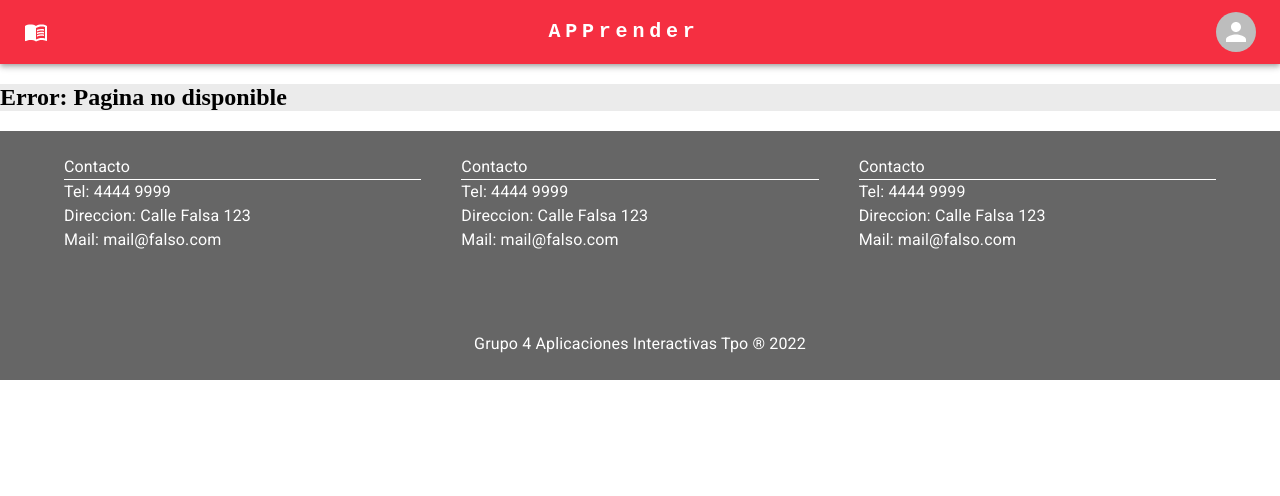
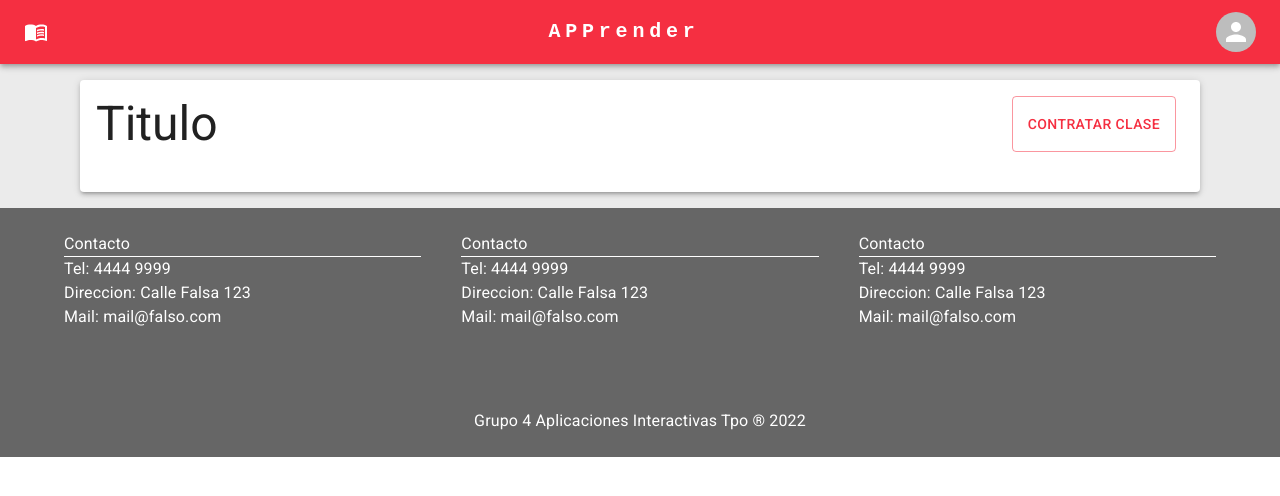
Before and after one commit to NachoRondan/ai-tpo-front, a React (Create React App) app: page /my-courses in a window 1280 px wide. Shown: the top 496 px of the page. Built offline with nearby package versions, Linux system fonts and the light colour scheme.

Commit message:
Agrego placeholder para pagina de cursos

```diff
--- a/src/App.js
+++ b/src/App.js
@@ -15,7 +15,7 @@ import { RegistroAlumno } from "./components/RegistroAlumno";
 import { RegistroProfesor } from "./components/RegistroProfesor";
 import { Landing } from "./components/Landing";
 import { RecuperarClave } from "./components/RecuperarClave";
-
+import MyCourses from "./pages/MyCourses";
 
 function App() {
   const [user, setUser] = useState(null)
@@ -33,6 +33,7 @@ function App() {
             <Route path="registroProfesor" element={<RegistroProfesor  />}/>
             <Route path="recuperarClave" element={<RecuperarClave  />}/>
             <Route path="profile" element={<Profile user={user}/>}/>
+            <Route path="my-courses" element={<MyCourses user={user}/>}/>
             <Route path="clase">
               <Route path=':courseId' element={<Course user={user} />}/>
             </Route>
--- a/src/components/CommentsFeed.js
+++ b/src/components/CommentsFeed.js
@@ -1,4 +1,4 @@
-import { Box, Button, Typography, Divider, Avatar, Grid, Paper } from "@mui/material"
+import { Box, Typography, Divider, Avatar, Grid, Paper } from "@mui/material"
 //import getComments from '../assets/MockUpVariables/MockUpComments'
 import imgLink from '../assets/MockUpFiles/user1.jpg'
 import NewCommentButton from "./NewCommentButton"
--- a/src/pages/Course.js
+++ b/src/pages/Course.js
@@ -1,4 +1,4 @@
-import { Stack, Button, TextField, Paper, Box, Container, Typography, Card, CardActionArea, CardMedia, Avatar, CardHeader, Divider } from "@mui/material"
+import { Stack, TextField, Paper, Box, Container, Typography, Card, CardActionArea, CardMedia, Avatar, CardHeader, Divider } from "@mui/material"
 import { useParams } from "react-router-dom"
 import getCourses from "../assets/MockUpVariables/MockUpCourses"
 import getUsers from "../assets/MockUpVariables/MockUpUsers"
--- /dev/null
+++ b/src/pages/MyCourses.js
@@ -0,0 +1,25 @@
+import { Stack, Paper, Box, Container, Typography, Divider } from "@mui/material"
+import getCourses from "../assets/MockUpVariables/MockUpCourses"
+import HireClassButton from "../components/HireClassButton"
+
+
+export default function MyCourses({user}) {
+
+    return (
+        <Box flex={12} >
+            <Container>
+                <Stack padding={2} spacing={2} divider={<Divider/>}>
+                    <Paper elevation={3}>
+                        <Box marginBottom={2} sx={{ display:'flex', flexDirection: 'column'}}>
+                            <Box p={2} marginRight={1} marginBottom={1} sx={{ display:'flex', flexDirection:{ xs:'column',sm:'row'}, justifyContent:'space-between'}}>
+                                <Typography variant="h3">Titulo</Typography>
+                                <HireClassButton/>
+                            </Box>
+                        </Box>
+                    </Paper>
+                </Stack>
+            </Container>
+        </Box>
+
+    )
+}
```
